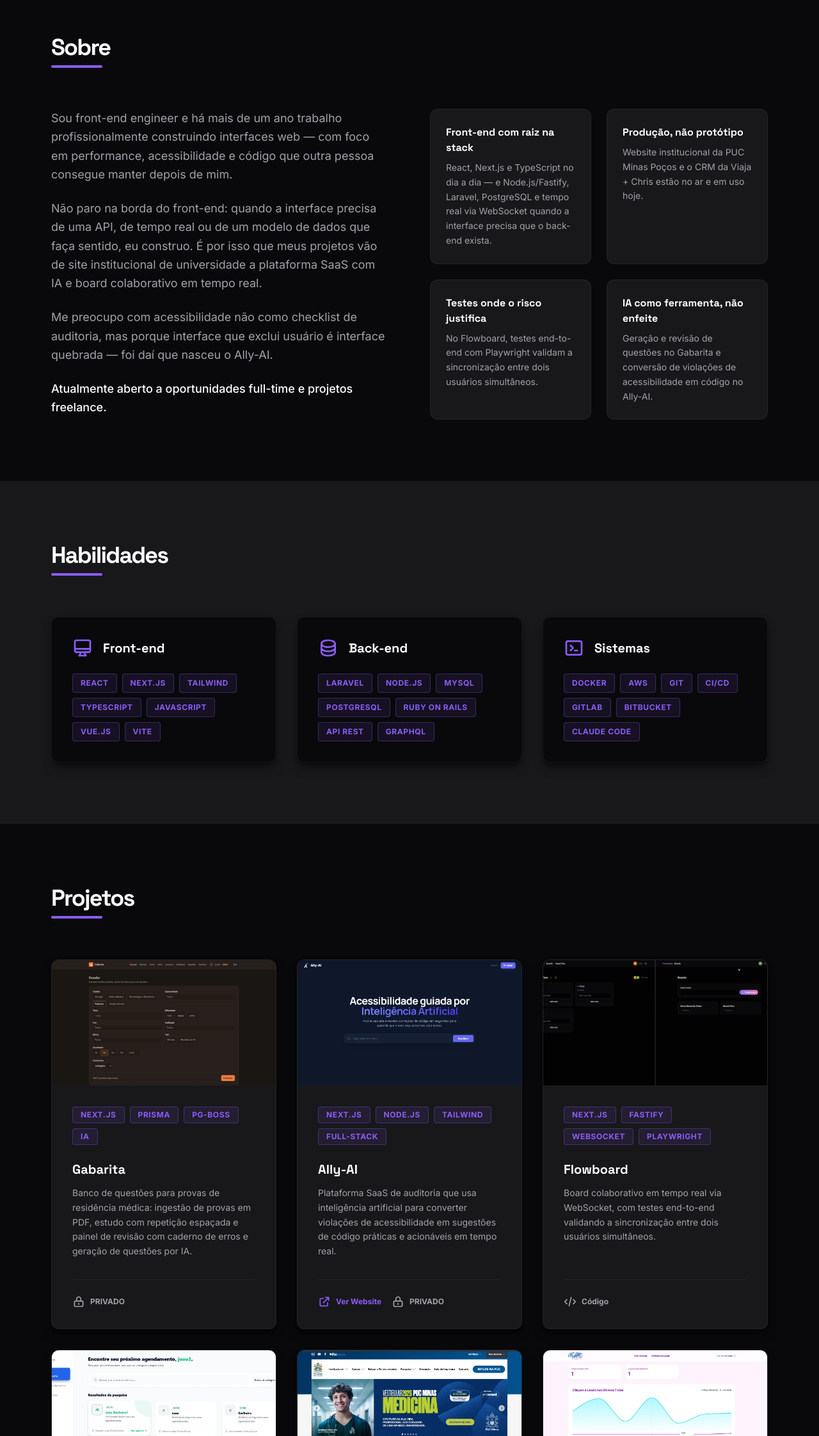
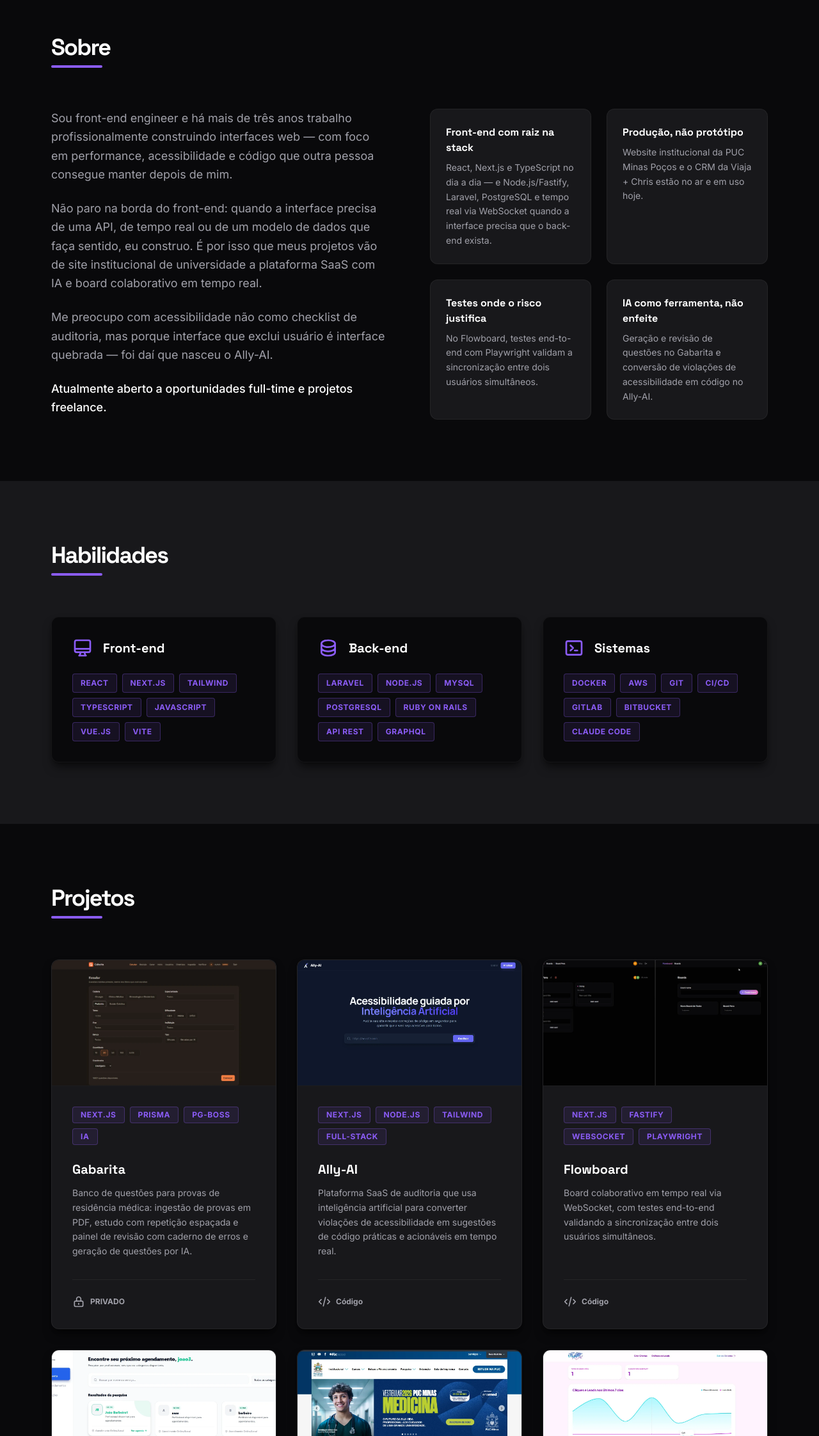
Before and after one commit to VncS1/vncs-portfolio, a Next.js app: page / in a window 1280 px wide. Shown: the part 842-3087 px from the top of the page at 64% size. Built offline with nearby package versions, Linux system fonts and the light colour scheme; no server answers.

Commit message:
fix: change texts informations

```diff
--- a/src/components/About.tsx
+++ b/src/components/About.tsx
@@ -31,7 +31,7 @@ export function About() {
         <div className="grid gap-12 lg:grid-cols-2 lg:gap-16">
           <div className="space-y-6 text-text-muted font-body text-base md:text-lg leading-relaxed">
             <p>
-              Sou front-end engineer e há mais de um ano trabalho
+              Sou front-end engineer e há mais de três anos trabalho
               profissionalmente construindo interfaces web — com foco em
               performance, acessibilidade e código que outra pessoa consegue
               manter depois de mim.
--- a/src/data/projects.ts
+++ b/src/data/projects.ts
@@ -27,7 +27,7 @@ export const projects: Project[] = [
       "Plataforma SaaS de auditoria que usa inteligência artificial para converter violações de acessibilidade em sugestões de código práticas e acionáveis em tempo real.",
     tags: ["NEXT.JS", "NODE.JS", "TAILWIND", "FULL-STACK"],
     image: "/projetos/ally-ai.webp",
-    liveUrl: "https://ally-ai-web.vercel.app",
+    codeUrl: "https://github.com/VncS1/ally-ai",
   },
   {
     id: 3,
```
